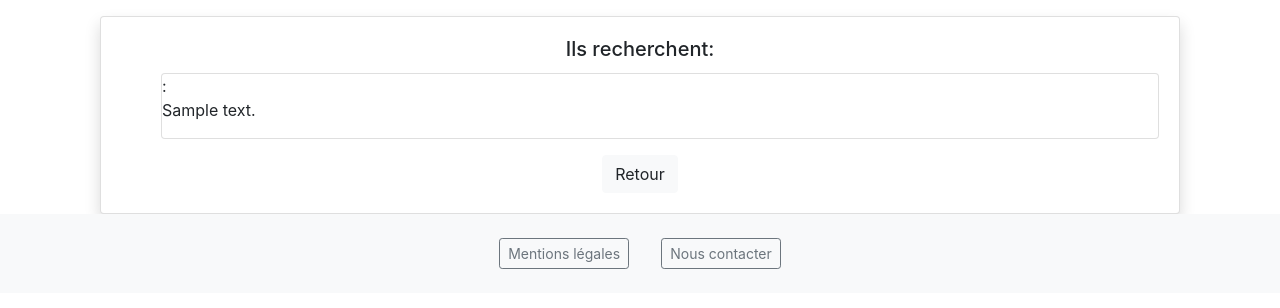
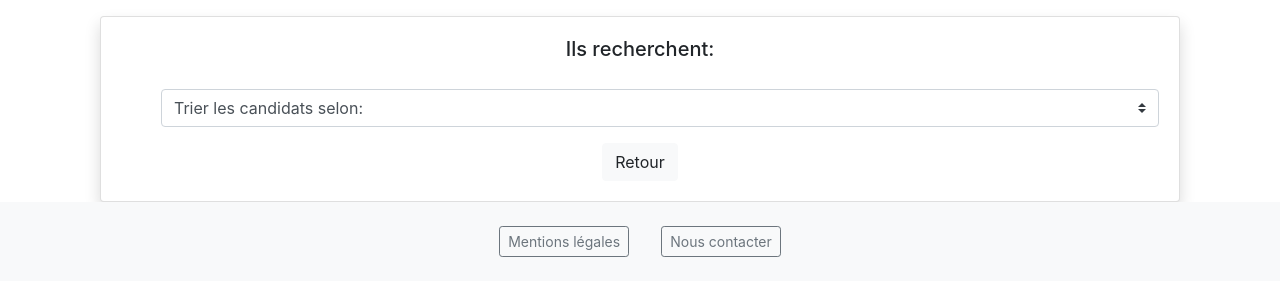
Before and after one commit to cyrielmartin/adopte-un-alternant, a Symfony app: template templates/candidate/show.html.twig in a window 1280 px wide. Shown: the part 74-382 px from the top of the page. Run offline with Twig, Linux system fonts and the light colour scheme; the template is opened without the code that fills it: most values are stand-ins (such as "Sample title", 1, 10 or a date in 2020); some libraries are stand-ins or nearby versions.

Commit message:
liste ok pb tristoune

```diff
--- a/templates/candidate/index.html.twig
+++ b/templates/candidate/index.html.twig
@@ -17,10 +17,10 @@
                         {% if visitCard.visibilityChoice == 0 %}
 
                         {% elseif visitCard.visibilityChoice == 1 %}
-                        <li class="card text-left">{{visitCard.isCandidate.user.firstname}}</li>
+                        <li class="card text-left font-weight-bold">{{visitCard.isCandidate.user.firstname}}</li>
 
                         {% else %}
-                        <li class="card text-left">{{visitCard.isCandidate.user.firstname}} {{visitCard.isCandidate.user.lastname}}</li>
+                        <li class="card text-left font-weight-bold">{{visitCard.isCandidate.user.firstname}} {{visitCard.isCandidate.user.lastname}}</li>
 
                         {% endif %}
 
--- a/templates/candidate/show.html.twig
+++ b/templates/candidate/show.html.twig
@@ -11,21 +11,52 @@
 				<div class="card-body">
 					<h5 class="card-title">Ils recherchent:</h5>
                     <ul>
+                        <select class="custom-select  mt-3" >
+                            <option selected>Trier les candidats selon:</option>
+                            <option value="1">Compétences</option>
+                            <option value="2">Diplôme</option>
+                            <option value="3">Ville</option>
+                        </select>
                     {% for visitCard in visitCards %}
+                        {% if visitCard.adopted == 0 %}
+                            {% if visitCard.visibilityChoice == 0 %}
+                                <li class="card text-center font-weight-bold">Anonyme
+                                    <span class="text-danger">à adopter</span>
+                                    <p class ="font-weight-light text-left">{{visitCard.about}}</p>
+                                </li>
+                            {% elseif visitCard.visibilityChoice == 1 %}
+                                <li class="card text-center font-weight-bold">{{visitCard.isCandidate.user.firstname}}
+                                    <span class="text-danger">à adopter</span>
+                                    <p class ="font-weight-light text-left">{{visitCard.about}}</p>
+                                </li>
 
-                        {% if visitCard.visibilityChoice == 0 %}
-                            <li class="card text-left">Anonyme:
-                                <p>{{visitCard.about}}</p>
-                            </li>
-                        {% elseif visitCard.visibilityChoice == 1 %}
-                            <li class="card text-left">{{visitCard.isCandidate.user.firstname}}:
-                                 <p>{{visitCard.about}}</p>
-                            </li>
+                            {% else %}
+                                <li class="card text-center font-weight-bold">{{visitCard.isCandidate.user.firstname}} {{visitCard.isCandidate.user.lastname}}
+                                    <span class="text-danger">à adopter</span>
+                                    <p class ="font-weight-light text-left">{{visitCard.about}}</p>
+                                </li>
+                            {% endif %}
 
-                        {% else %}
-                            <li class="card text-left">{{visitCard.isCandidate.user.firstname}} {{visitCard.isCandidate.user.lastname}}:
-                                <p>{{visitCard.about}}</p>
-                            </li>
+                        {% elseif visitCard.adopted == 1 %}
+
+                            {% if visitCard.visibilityChoice == 0 %}
+                                <li class="card text-center font-weight-bold">Anonyme
+                                    <span class="text-success">déjà adopté</span>
+                                    <p class ="font-weight-light text-left">{{visitCard.about}}</p>
+                                </li>
+                            {% elseif visitCard.visibilityChoice == 1 %}
+                                <li class="card text-center font-weight-bold">{{visitCard.isCandidate.user.firstname}}
+                                    <span class="text-success">déjà adopté</span>
+                                    <p class ="font-weight-light">{{visitCard.about}}</p>
+                                </li>
+
+                            {% else %}
+                                <li class="card text-left font-weight-bold">{{visitCard.isCandidate.user.firstname}} {{visitCard.isCandidate.user.lastname}}
+                                    <span class="text-success">déjà adopté</span>
+                                    <p class ="font-weight-light text-left">{{visitCard.about}}</p>
+                                </li>
+                            {% endif %}
+
                         {% endif %}
 
 
```
